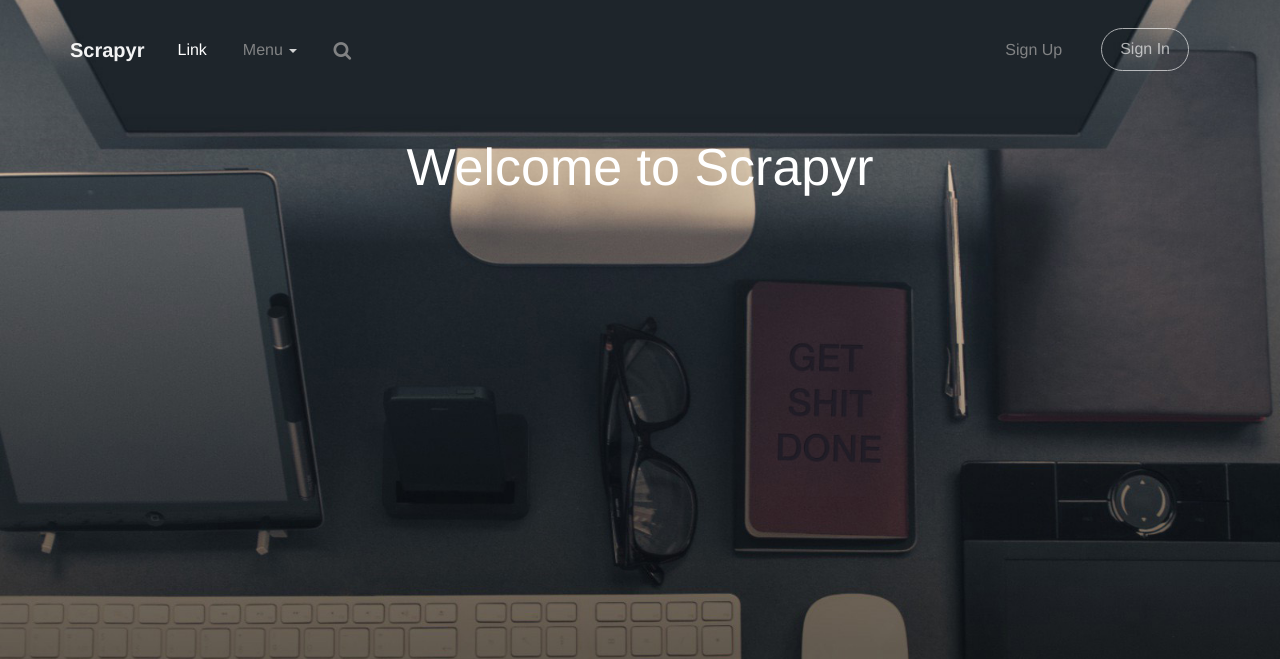
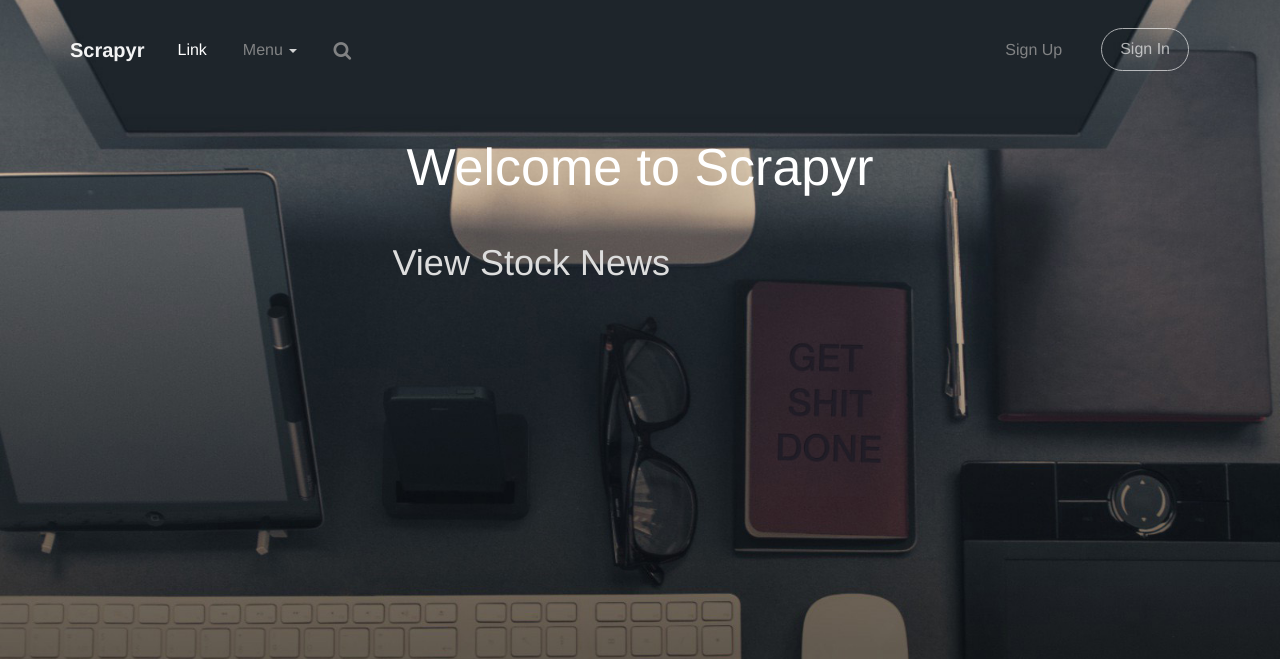
Before and after one commit to iosifvilcea/Scrap, a Django app: template scrapyr/scrapyr_app/templates/scrapyr_app/index.html in a window 1280 px wide. Shown: the top 659 px of the page. Run offline with Django 3.2, Linux system fonts and the light colour scheme; the template is opened without the code that fills it, so the values that code supplies are empty; some libraries are stand-ins or nearby versions; some web fonts are replaced.

Commit message:
Full stocks listing page setup

```diff
--- a/scrapyr/scrapyr/urls.py
+++ b/scrapyr/scrapyr/urls.py
@@ -9,7 +9,9 @@ urlpatterns = [
     url(r'^$', include('scrapyr_app.urls')),
     url('', include('social.apps.django_app.urls', namespace='social')),
     url(r'^login/$', 'scrapyr_app.views.login'),
-    url(r'^home/$', 'scrapyr_app.views.home'),
+    url(r'^home/$', 'scrapyr_app.views.dashboard'),
     url(r'^logout/$', 'scrapyr_app.views.logout'),
     url(r'^profile/$', 'scrapyr_app.views.profile'),
+    url(r'^stocks/$', 'scrapyr_app.views.stocks'),
+    url(r'^stock/$', 'scrapyr_app.views.stock'),
 ]
--- a/scrapyr/scrapyr_app/templates/scrapyr_app/index.html
+++ b/scrapyr/scrapyr_app/templates/scrapyr_app/index.html
@@ -1,4 +1,23 @@
 {% extends "scrapyr_app/base.html" %}
 {% block content %}
 <h1 style="color:#fff; text-align:center;">Welcome to Scrapyr</h1>
+<div class="subscribe-line" style="background-color:transparent;">
+  <div id="subscription" class="container">
+    <div class="container">
+      <div class="row">
+	<div class="col-md-3"></div>
+	<div class="col-md-6">
+	  <form class="" method="POST" action="stock/">
+	    <div class="form-group">
+	      <input name="ticker" id="stock_tag" style="border-color:transparent; background:transparent; color:#fff;" value="" class="form-control" placeholder="View Stock News" type="text">
+	      {% csrf_token %}
+	    </div>
+	  </form>
+	</div>
+	<div class="col-md-3">
+	</div>
+      </div>
+    </div>
+  </div>
+</div>
 {% endblock %}
--- /dev/null
+++ b/scrapyr/scrapyr_app/templates/scrapyr_app/stocks.html
@@ -0,0 +1,3 @@
+{% extends "scrapyr_app/content_base.html" %}
+{% block content %}
+{% endblock %}
```
Also changed, not shown: scrapyr/scrapyr_app/views.py (+33 -10 lines), scrapyr/db.sqlite3, 2 other files.
